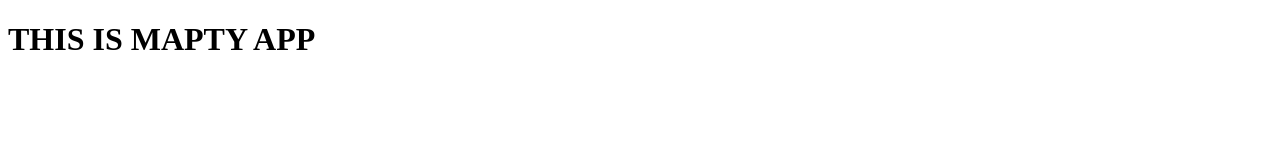
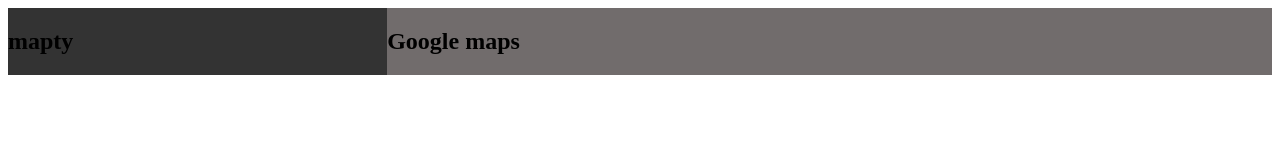
Before and after one commit to mangeloni30/mapty, a plain HTML site: page index.html in a window 1280 px wide. Drawn offline with Linux system fonts and the light colour scheme.

Commit message:
feat: add sections and styles

```diff
--- a/index.html
+++ b/index.html
@@ -5,9 +5,17 @@
     <meta http-equiv="X-UA-Compatible" content="IE=edge">
     <meta name="viewport" content="width=device-width, initial-scale=1.0">
     <title>Document</title>
+    <link rel="stylesheet" type="text/css" href="./style.css">
 </head>
 <body>
-    <h1>THIS IS MAPTY APP</h1>
+  <div class="section-wrapper">
+    <section class="section section-1">
+      <h2>mapty</h2>
+    </section>
+    <section class="section section-2">
+      <h2>Google maps</h2>
+    </section>
+  </div>
     <script src="./index.js"></script>
 </body>
 </html>
--- /dev/null
+++ b/style.css
@@ -0,0 +1,13 @@
+.section-wrapper {
+  display: flex;
+}
+
+.section-1 {
+  background: #333333;
+  width: 30%;
+}
+
+.section-2 {
+  background: #716c6c;
+  width: 70%;
+}
```
